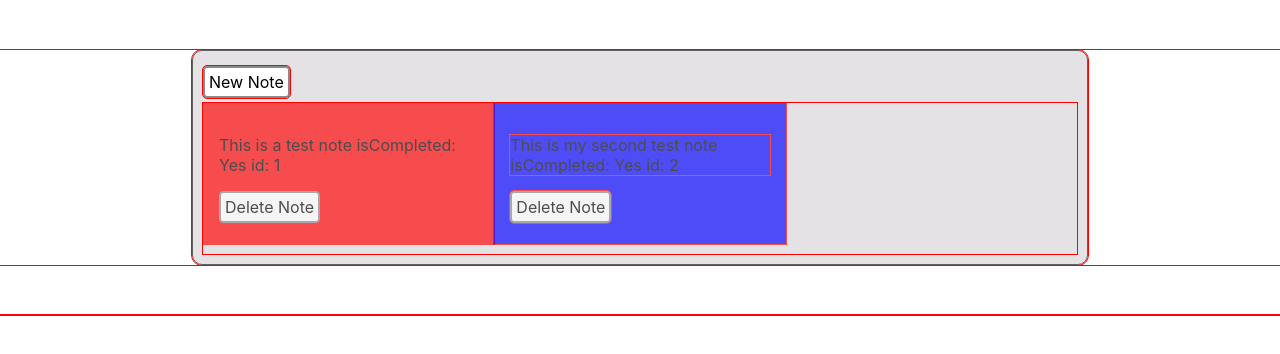
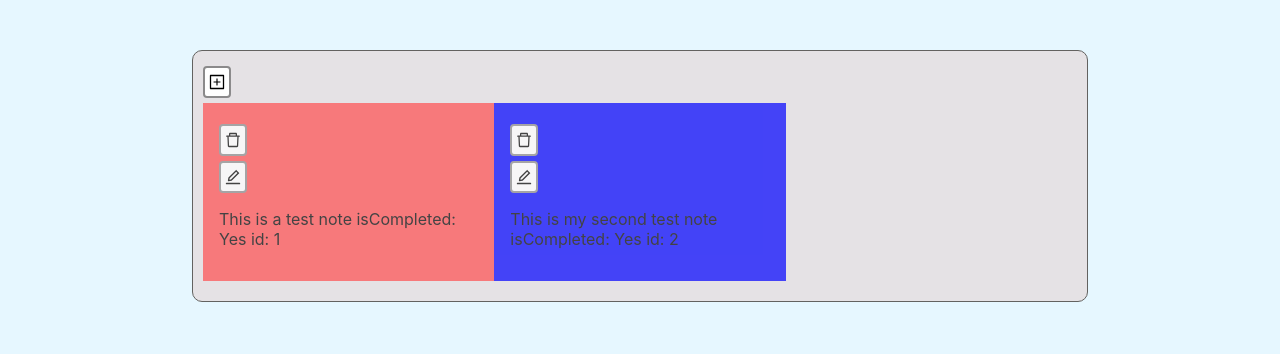
Before and after one commit to fid19/Note-App, a React (Create React App) app: page / in a window 1280 px wide. Shown: the top 354 px of the page. Built offline with nearby package versions, Linux system fonts and the light colour scheme.

Commit message:
Handling update function

```diff
--- a/package.json
+++ b/package.json
@@ -3,9 +3,11 @@
   "version": "0.1.0",
   "private": true,
   "dependencies": {
+    "@ant-design/icons": "^4.4.0",
     "@testing-library/jest-dom": "^5.11.4",
     "@testing-library/react": "^11.1.0",
     "@testing-library/user-event": "^12.1.10",
+    "antd": "^4.11.2",
     "react": "^17.0.1",
     "react-dom": "^17.0.1",
     "react-modal": "^3.12.1",
--- a/src/App.css
+++ b/src/App.css
@@ -6,10 +6,12 @@
 }
 
 * {
-    outline: 1px solid red;
-  }
+    /* outline: 1px solid red;   */
+}
 
-
+body {
+    background-color: #e6f7ff;
+}
 *,
 *::before,
 *::after {
@@ -94,22 +96,21 @@ textarea {
     flex-wrap: wrap;
 }
 
-.card{
+.card {
     /* margin-right: 1rem; */
 
     padding: 1rem;
     flex-basis: 33.333333%;
-    opacity: 66%;
-    transition: opacity .2s;
-    transition: all .2s ease-in-out;
+    opacity: 70%;
+    transition: opacity 0.2s;
+    transition: all 0.2s ease-in-out;
     margin-bottom: 10px;
 }
 
-.card:hover{
+.card:hover {
     opacity: 100%;
-    transition: opacity .5s;
+    transition: opacity 0.5s;
     transform: scale(1.04);
-
 }
 
 .modaldial {
@@ -123,10 +124,10 @@ textarea {
     overflow: auto;
     border-radius: 4px;
     outline: none;
-    padding: 20px
+    padding: 20px;
 }
 
-.overlaydial{
+.overlaydial {
     position: fixed;
     top: 0;
     left: 0;
@@ -140,10 +141,23 @@ textarea {
     transition: opacity 500ms ease-in-out;
 }
 
-.ReactModal__Overlay--after-open{
+.ReactModal__Overlay--after-open {
     opacity: 1;
 }
 
 .ReactModal__Overlay--before-close {
     opacity: 0;
 }
+.addnote:hover {
+    display: inline-block;
+    animation: rotation 0.25s linear;
+}
+
+@keyframes rotation {
+    50% {
+        transform: rotate(90deg);
+    }
+    100% {
+        transform: rotate(0deg);
+    }
+}
--- a/src/App.js
+++ b/src/App.js
@@ -1,6 +1,7 @@
 import React, { useState } from "react";
 import "./App.css";
 import Modal from "react-modal";
+import {PlusSquareOutlined, DeleteOutlined, EditOutlined} from '@ant-design/icons';
 
 Modal.setAppElement("#root");
 
@@ -8,7 +9,7 @@ const testNotes = [
     {
         id: 1,
         text: "This is a test note",
-        backgroundColor: "red",
+        backgroundColor: "#ff4d4f",
         isCompleted: true,
     },
     {
@@ -20,17 +21,20 @@ const testNotes = [
 ];
 
 //This is a Component in ReactJs
-const Note = ({ text, isCompleted, id, backgroundColor, onNoteDelete }) => {
+const Note = ({ text, isCompleted, id, backgroundColor, onNoteDelete, onNoteUpdate }) => {
     const isDone = isCompleted ? "Yes" : "No";
 
     return (
-        <div className="card" style={{ backgroundColor }}>
+        <div className="card" style= {{ backgroundColor }}>
+            <button type="submit" onClick={() => onNoteDelete(id)}>
+                <DeleteOutlined  className='icondelete'/>
+            </button>
+            <button type="submit" onClick={() => onNoteUpdate(id)}>
+                <EditOutlined />
+            </button>
             <p className="note">
                 {text} isCompleted: {isDone} id: {id}
             </p>
-            <button type="submit" onClick={() => onNoteDelete(id)}>
-                Delete Note
-            </button>
         </div>
     );
 };
@@ -91,7 +95,6 @@ function App() {
 
     const handleColor = (e) => {
         setColor(e.target.value);
-        console.log(e.target.value);
     };
 
     // Handles The Updating Of The Note Once An id is Submitted
@@ -121,11 +124,10 @@ function App() {
         setNote(updatedList);
     };
 
-    console.log(notes);
     return (
         <div className="App">
 
-            <button onClick={toggleModal}>New Note</button>
+            <button onClick={toggleModal} className="addnote"><PlusSquareOutlined /></button>
             <Modal
                 isOpen = {isOpen}
                 onRequestClose={toggleModal}
@@ -185,6 +187,7 @@ function App() {
                         key={id}
                         id={id}
                         onNoteDelete={handleNoteDelete}
+                        onNoteUpdate={handleUpdateNote}
                         {...note}
                     />
                 ))}
```
Also changed, not shown: 2 other files (tests, documents, lock files or other folders).
